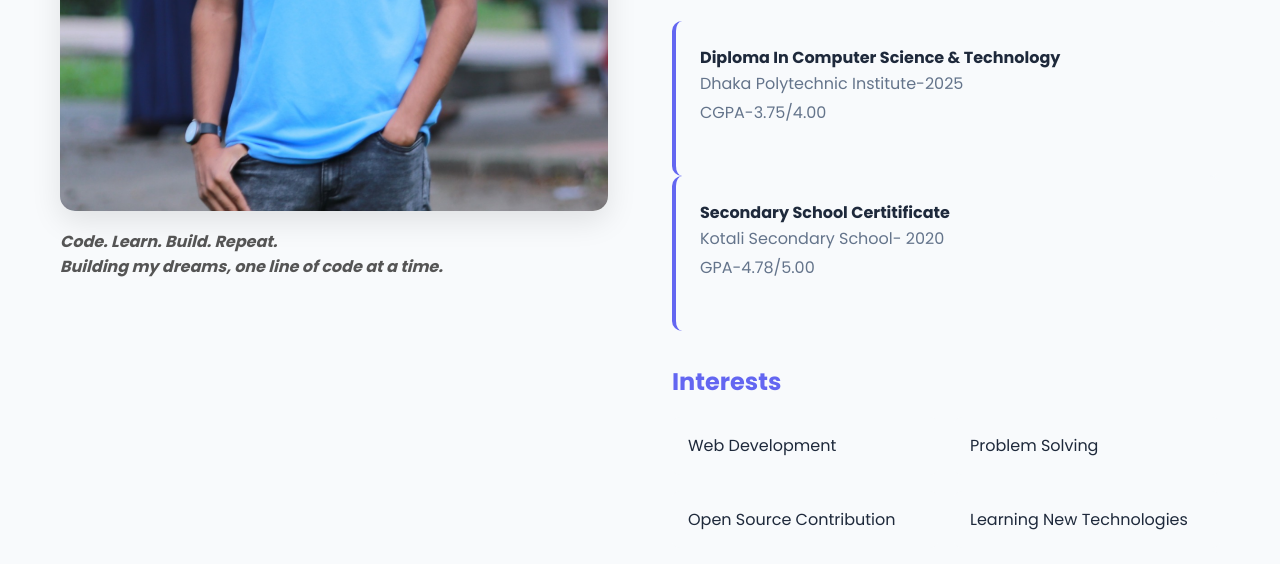
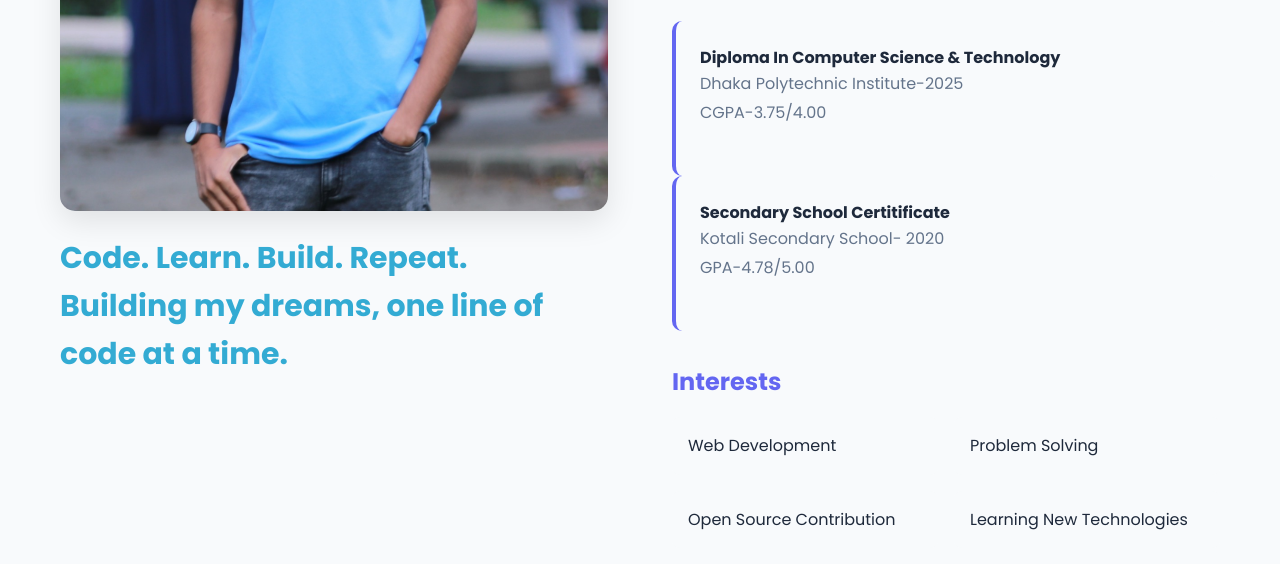
Before and after one commit to Shaid30/My-Portfolio, a Django app: page /about/ in a window 1280 px wide. Shown: the part 749-1313 px from the top of the page. Run offline with Django 5.2, Linux system fonts and the light colour scheme.

Commit message:
updated something

```diff
--- a/portfolio/static/portfolio/css/style.css
+++ b/portfolio/static/portfolio/css/style.css
@@ -282,10 +282,9 @@ body {
 }
 
 .image-caption {
-    margin-top: 10px;
-    font-size: 16px;
-    font-style: italic;
-    color: #555;
+    margin-top: 15px;
+    font-size: 30px;
+    color: #33abd3;
 }
 
 .about-image img:hover {
```
